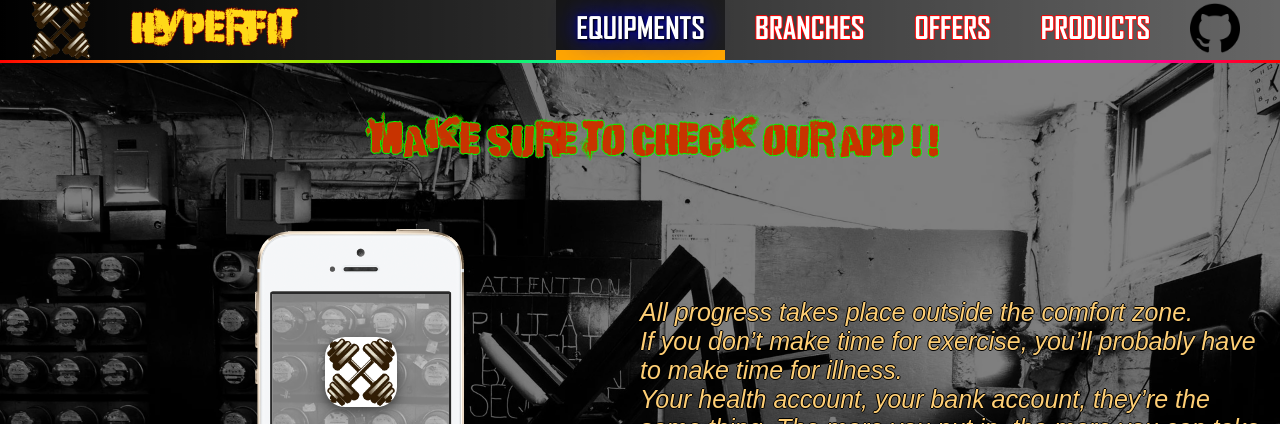
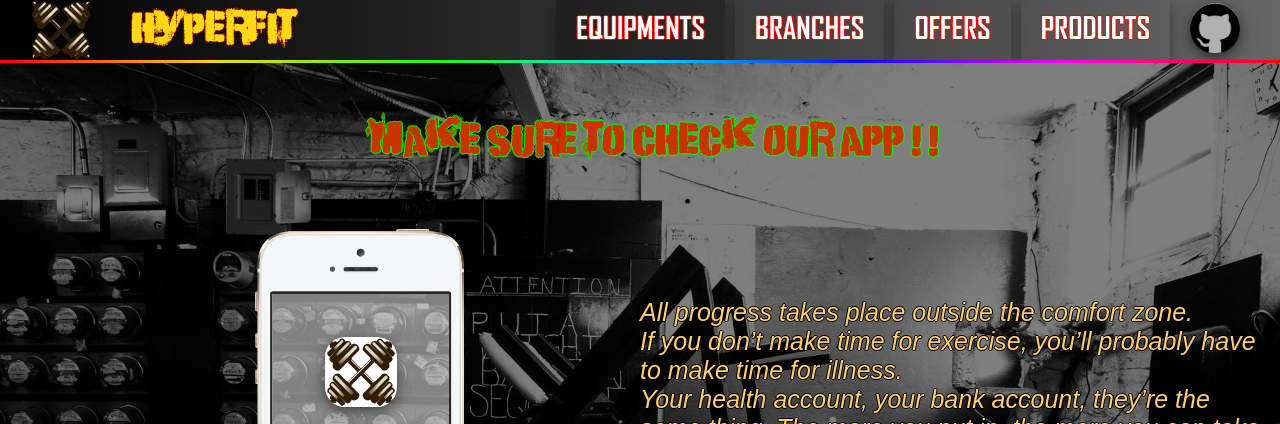
Before and after one commit to Aditya-0712/Gym-Website, a plain HTML site: page index.html in a window 1280 px wide. In both pictures the pointer is over the link "EQUIPMENTS". Shown: the top 424 px of the page. Drawn offline with Linux system fonts and the light colour scheme.

Commit message:
Changed navbar

```diff
--- a/style.css
+++ b/style.css
@@ -49,6 +49,7 @@ body
     position:relative;
     bottom:31px;
     text-shadow: -1px 0 red, 0 1px red, 1px 0 red, 0 -1px red;
+    box-shadow: 0 4px 8px 0 rgba(0, 0, 0, 0.2), 0 6px 20px 0 rgba(0, 0, 0, 0.19);
 }
 
 .navop p
@@ -66,9 +67,11 @@ body
 
 .navop:hover , .navop:active
 {
-    background-color: rgba(0, 0, 0, 0.5);
-    border-bottom: 10px solid orange;
-    text-shadow: 1px 1px 2px black, 0 0 25px blue, 0 0 5px darkblue;
+    /* background-color: rgba(0, 0, 0, 0.5);
+    border-bottom: 10px solid orange; */
+    /* text-shadow: 1px 1px 2px black, 0 0 25px blue, 0 0 5px darkblue; */
+    /* box-shadow: 0 4px 8px 0 rgba(255, 255, 255, 0.2), 0 6px 20px 0 rgba(255, 255, 255, 0.19); */
+    background-color: rgba(0, 0, 0, 0.3);
 }
 
 #gitcard
@@ -87,6 +90,9 @@ body
     margin:0;
     width:100%;
     height:100%;
+    box-shadow: 0 4px 8px 0 rgba(0, 0, 0, 0.3), 0 6px 20px 0 rgba(0, 0, 0, 0.3);
+    background-color: rgba(255, 255, 255, 0.5);
+    border-radius:50px;
 }
 
 #gitimg
@@ -97,8 +103,10 @@ body
 
 #gitcard a:hover , #gitcard a:active
 {
-    box-shadow: 0 4px 8px 0 rgba(255, 255, 255, 0.3), 0 6px 20px 0 rgba(255, 255, 255, 0.3);
+    /* box-shadow: 0 4px 8px 0 rgba(0, 0, 0, 0.3), 0 6px 20px 0 rgba(0, 0, 0, 0.3); */
     border-radius:50px;
+    box-shadow: none;
+    background-color: transparent;
 }
 
 .border
```
